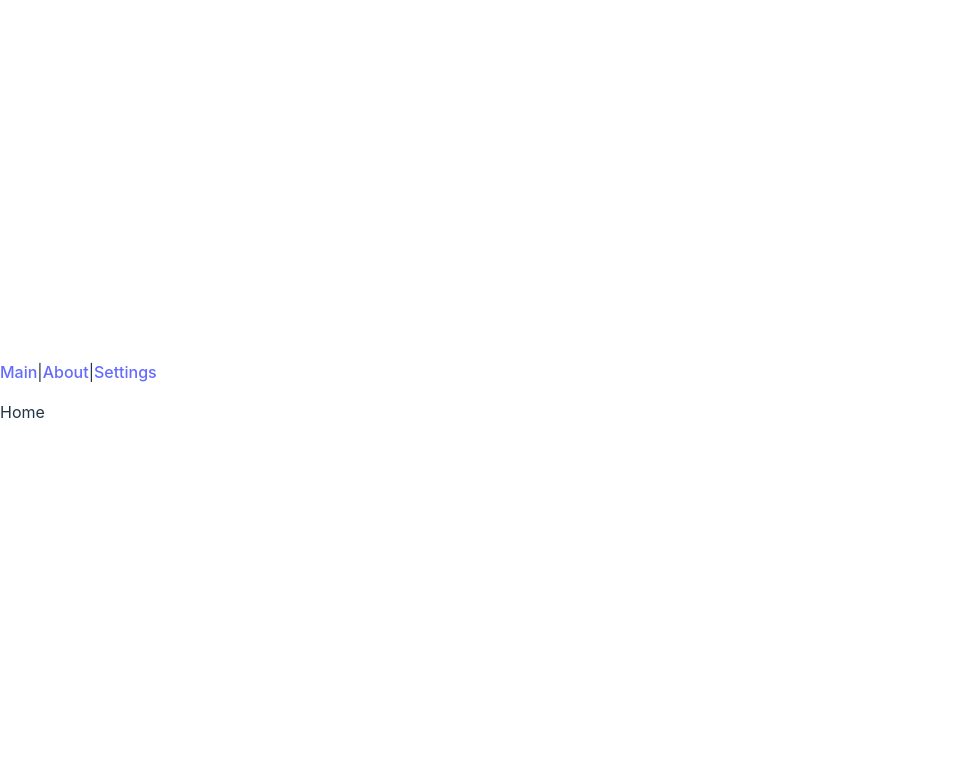
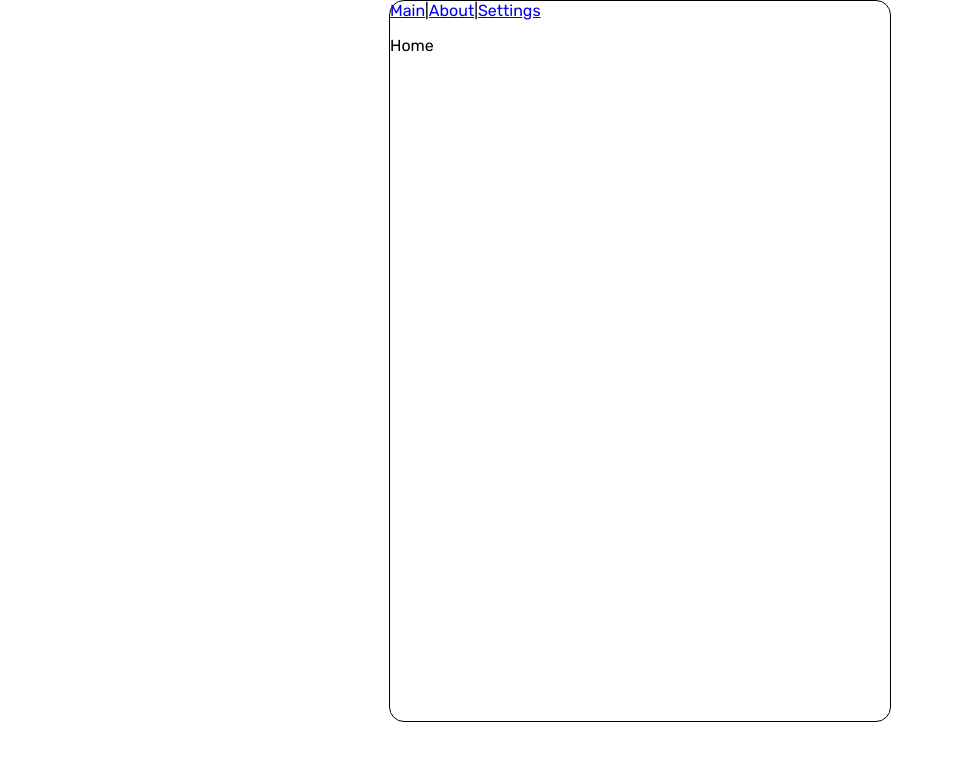
Before and after one commit to ArielBarkan/Calculator, a React (Vite) app: page / in a window 1280 px wide. Shown: the top 760 px of the page, without its empty margins (0-953 px from the left). Built offline with nearby package versions, Linux system fonts and the light colour scheme.

Commit message:
Adding GlobalStyles

```diff
--- a/src/App.tsx
+++ b/src/App.tsx
@@ -10,6 +10,7 @@ import "./services/i18nService";
 import { ThemeProviderWrapper } from "./context/ThemeContext";
 import { Header } from "./components/header/Header";
 import { useUserLanguage } from "./hooks";
+import { GlobalStyles } from "./theme/GlobalStyles";
 
 const App: React.FC = () => {
 
@@ -20,6 +21,7 @@ const App: React.FC = () => {
 
     return (
         <ThemeProviderWrapper>
+            <GlobalStyles />
             <Header />
             <AppRoutes />
         </ThemeProviderWrapper>
--- a/src/index.css
+++ b/src/index.css
@@ -1,68 +1,2 @@
-:root {
-    font-family: Inter, system-ui, Avenir, Helvetica, Arial, sans-serif;
-    line-height: 1.5;
-    font-weight: 400;
-
-    color-scheme: light dark;
-    color: rgba(255, 255, 255, 0.87);
-    background-color: #242424;
-
-    font-synthesis: none;
-    text-rendering: optimizeLegibility;
-    -webkit-font-smoothing: antialiased;
-    -moz-osx-font-smoothing: grayscale;
-}
-
-a {
-    font-weight: 500;
-    color: #646cff;
-    text-decoration: inherit;
-}
-a:hover {
-    color: #535bf2;
-}
-
-body {
-    margin: 0;
-    display: flex;
-    place-items: center;
-    min-width: 320px;
-    min-height: 100vh;
-}
-
-h1 {
-    font-size: 3.2em;
-    line-height: 1.1;
-}
-
-button {
-    border-radius: 8px;
-    border: 1px solid transparent;
-    padding: 0.6em 1.2em;
-    font-size: 1em;
-    font-weight: 500;
-    font-family: inherit;
-    background-color: #1a1a1a;
-    cursor: pointer;
-    transition: border-color 0.25s;
-}
-button:hover {
-    border-color: #646cff;
-}
-button:focus,
-button:focus-visible {
-    outline: 4px auto -webkit-focus-ring-color;
-}
-
-@media (prefers-color-scheme: light) {
-    :root {
-        color: #213547;
-        background-color: #ffffff;
-    }
-    a:hover {
-        color: #747bff;
-    }
-    button {
-        background-color: #f9f9f9;
-    }
-}
+@import url('https://fonts.googleapis.com/css2?family=Rubik:wght@400;700&display=swap');
+@import url('https://fonts.googleapis.com/css2?family=Oxanium:wght@200..800&display=swap');
--- a/src/pages/settings/Settings.tsx
+++ b/src/pages/settings/Settings.tsx
@@ -17,6 +17,7 @@ const SettingsPage = () => {
             <br />
             <h1>Current Theme: {theme}</h1>
             <Button onClick={toggleTheme}>Toggle Theme{theme}</Button>
+            <br />
             <Button onClick={() => ChangeLanguage("he-IL")}>Hebrew</Button>
             <Button onClick={() => ChangeLanguage("en-US")}>English</Button>
         </>
--- /dev/null
+++ b/src/theme/GlobalStyles.ts
@@ -0,0 +1,18 @@
+import { createGlobalStyle } from "styled-components";
+
+const GlobalStyles = createGlobalStyle`
+    body {
+        max-width: 500px;
+        border: 1px solid ${({ theme }) => theme.body.fontColor};
+        border-radius: 15px;
+        margin: auto;
+        height: 90vh;
+        padding: 0;
+        background-color: ${({ theme }) => theme.body.bgColor};
+        color: ${({ theme }) => theme.body.fontColor};
+        font-family: 'Rubik', sans-serif;
+        transition: all 0.5s ease-in-out;
+    }
+`;
+
+export { GlobalStyles };
--- a/src/theme/index.ts
+++ b/src/theme/index.ts
@@ -1,6 +1,7 @@
 const lightTheme = {
     body: {
-        bgColor: "#FFFFFF"
+        bgColor: "#FFFFFF",
+        fontColor: "#000000"
     },
     buttons: {
         primary: {
@@ -12,7 +13,8 @@ const lightTheme = {
 
 const darkTheme = {
     body: {
-        bgColor: "#000000"
+        bgColor: "#000000",
+        fontColor: "#ffffff"
     },
     buttons: {
         primary: {
@@ -23,4 +25,28 @@ const darkTheme = {
 
 };
 
+const currencies = [
+    {
+        name: "Israeli new shekel",
+        Symbol: "₪",
+        ISO: "ILS"
+    },
+    {
+        name: "Euro",
+        Symbol: "€",
+        ISO: "EUR"
+    },
+    {
+        name: "Argentine peso",
+        Symbol: "$",
+        ISO: "ARS"
+    },
+    {
+        name: "United States dollar",
+        Symbol: "$",
+        ISO: "USD"
+    }
+];
+
+
 export { lightTheme, darkTheme };
```
